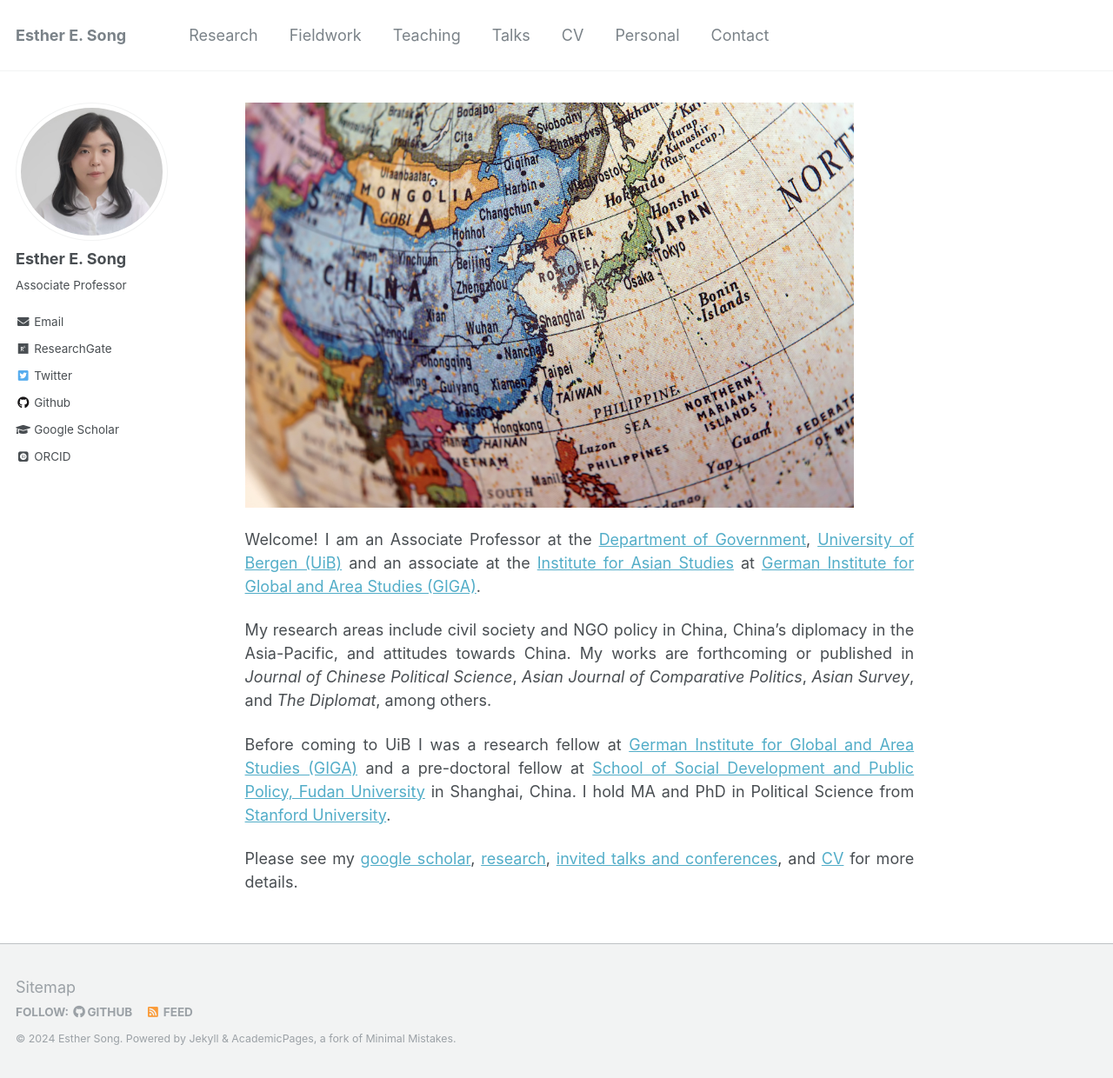
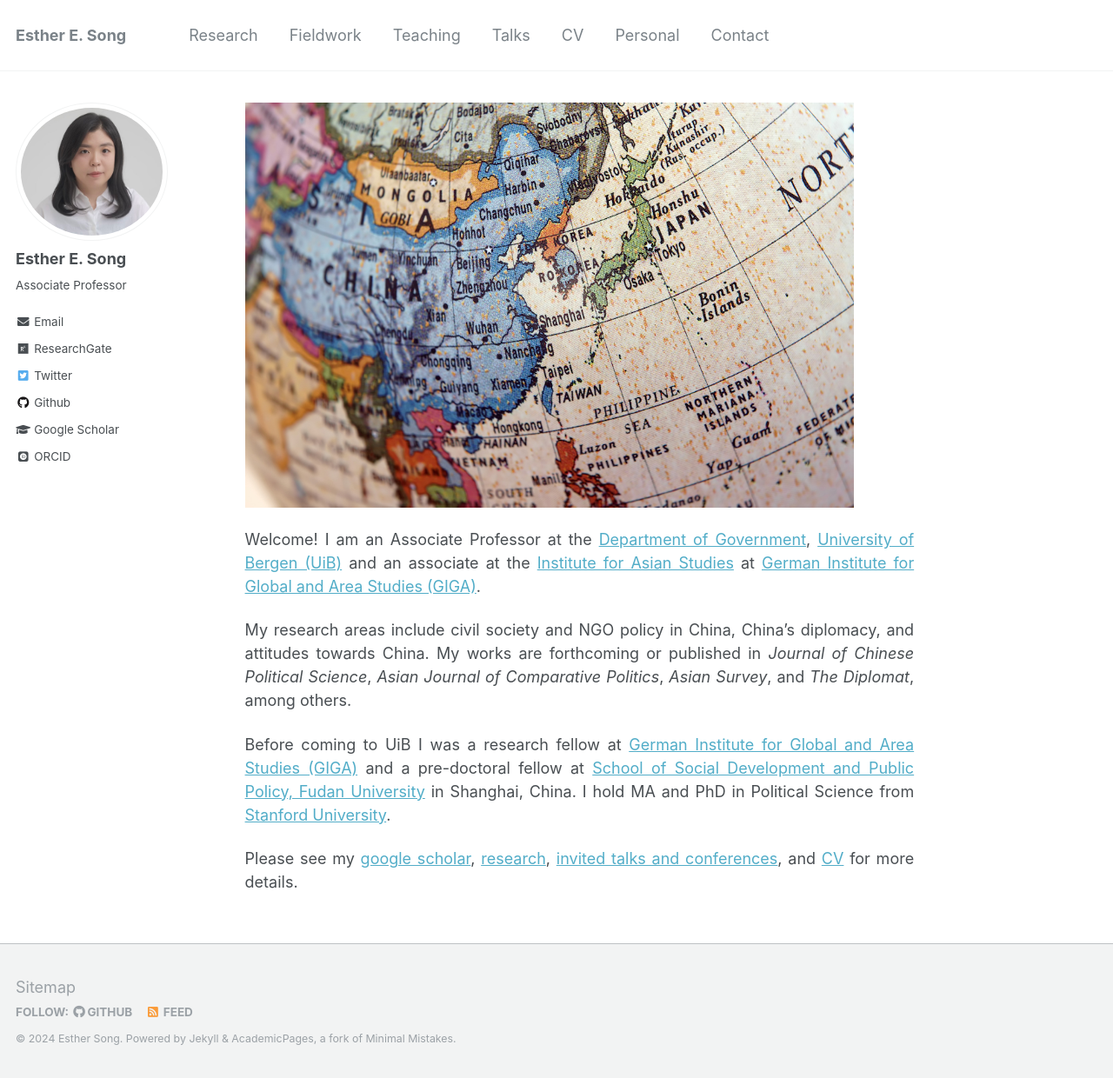
Before and after one commit to ehsong/ehsong.github.io, a Jekyll site: the page built from _pages/about.md, in a window 1280 px wide and 1240 px high. Shown: the whole window at 87% size. Built offline with Jekyll 4.4.1, drawn with Linux system fonts in a browser that asks for light colours; some web fonts are replaced.

Commit message:
Update about.md

```diff
--- a/_pages/about.md
+++ b/_pages/about.md
@@ -11,7 +11,7 @@ redirect_from:
 
 Welcome! I am an Associate Professor at the [Department of Government](https://www.uib.no/en/gov), [University of Bergen (UiB)](https://www.uib.no/en) and an associate at the [Institute for Asian Studies](https://www.giga-hamburg.de/en/institutes/giga-institute-for-asian-studies/) at [German Institute for Global and Area Studies (GIGA)](https://www.giga-hamburg.de/en/).
 
-My research areas include civil society and NGO policy in China, China's diplomacy in the Asia-Pacific, and attitudes towards China. My works are forthcoming or published in *Journal of Chinese Political Science*, *Asian Journal of Comparative Politics*, *Asian Survey*, and *The Diplomat*, among others.
+My research areas include civil society and NGO policy in China, China's diplomacy, and attitudes towards China. My works are forthcoming or published in *Journal of Chinese Political Science*, *Asian Journal of Comparative Politics*, *Asian Survey*, and *The Diplomat*, among others.
 
 Before coming to UiB I was a research fellow at [German Institute for Global and Area Studies (GIGA)](https://www.giga-hamburg.de/en/) and a pre-doctoral fellow at [School of Social Development and Public Policy, Fudan University](https://www.fudan.edu.cn/en/2019/0514/c295a96700/page.htm) in Shanghai, China. I hold MA and PhD in Political Science from [Stanford University](https://stanford.edu).
 
```
